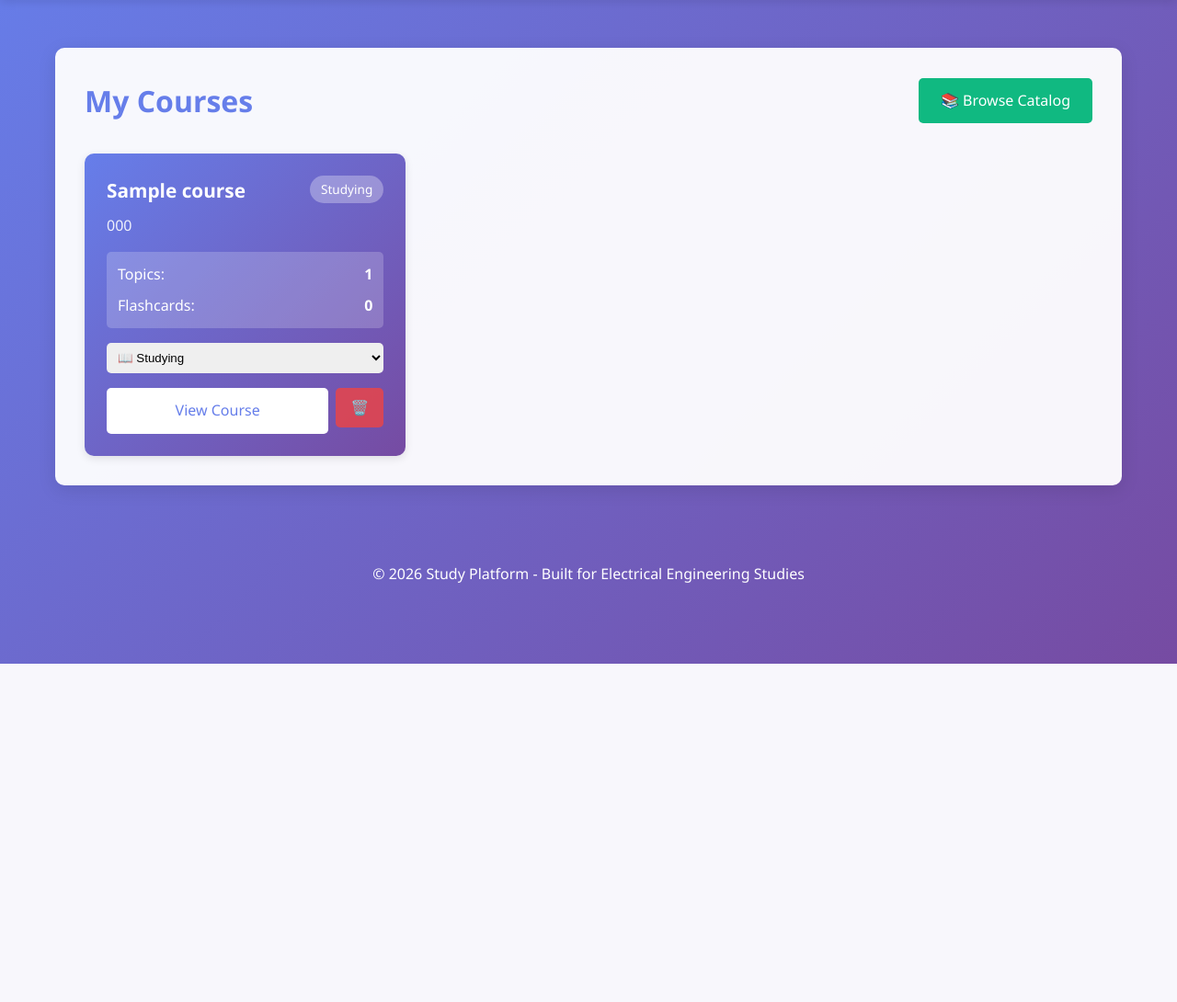
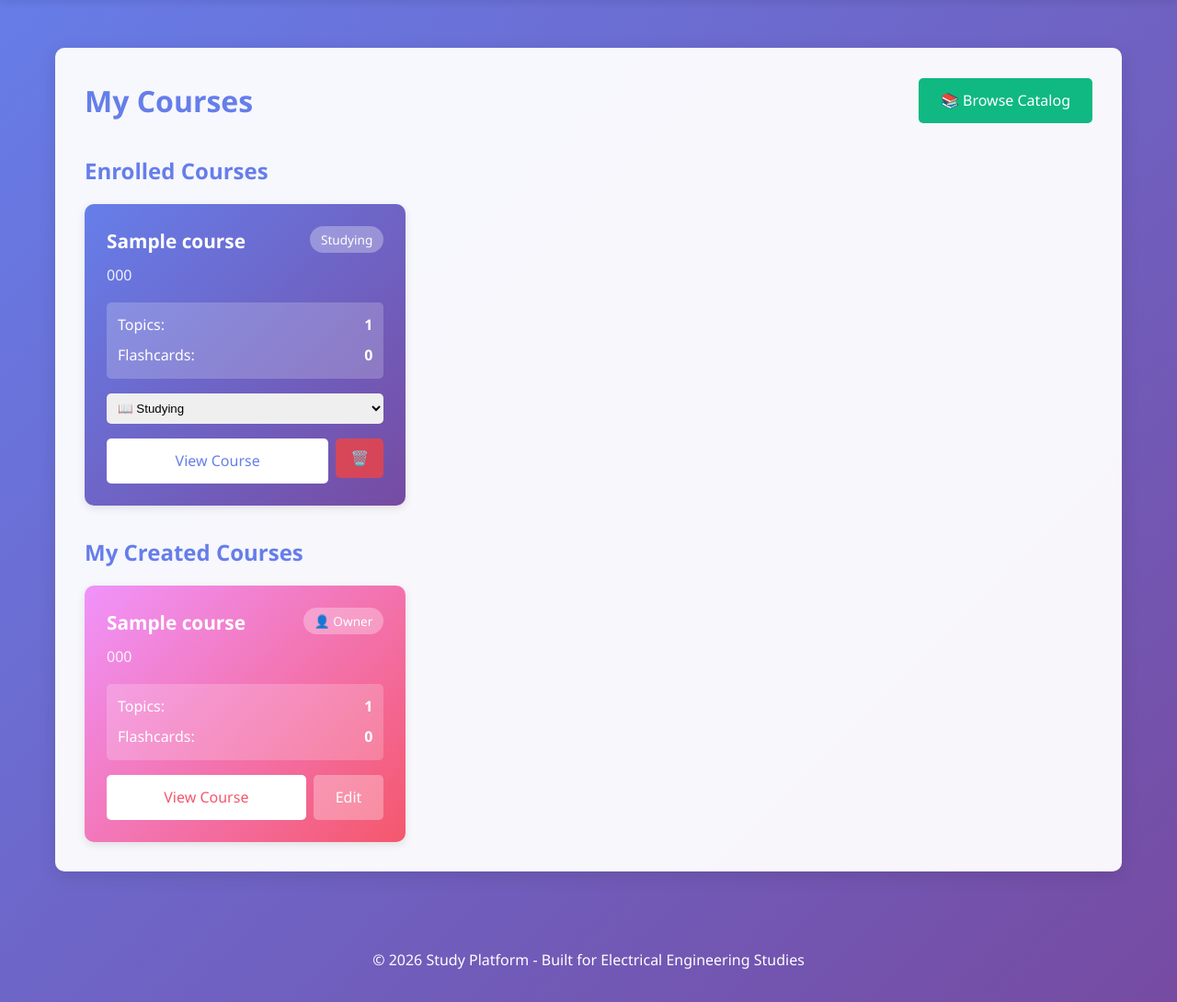
Before and after one commit to coreysreid/study-platform, a Django app: page /my-courses/ in a window 1280 px wide. Shown: the part 78-1168 px from the top of the page at 92% size. Before the commit the page ends 800 px from the top, so only its background shows below. Run offline with Django 5.2, Linux system fonts and the light colour scheme; a user stored in the database is signed in; tables that the repository leaves empty hold one stand-in row (values such as "Sample post"); data that the repository does not hold is empty; parts of the project's set-up code (start-up, migrations or seed data) failed here and were passed over; some libraries are stand-ins or nearby versions.

Commit message:
Address PR review feedback: fix access control, HTTP methods, docs, and add owned courses to My Courses
Co-authored-by: coreysreid <111491611+coreysreid@users.noreply.github.com>

```diff
--- a/study/templates/study/my_courses.html
+++ b/study/templates/study/my_courses.html
@@ -9,8 +9,11 @@
         <a href="{% url 'course_catalog' %}" class="btn" style="background: #10b981;">📚 Browse Catalog</a>
     </div>
 
+    {% if enrollments or owned_courses %}
+        <!-- Enrolled Courses -->
         {% if enrollments %}
-        <div style="display: grid; grid-template-columns: repeat(auto-fill, minmax(300px, 1fr)); gap: 1.5rem;">
+            <h2 style="color: #667eea; margin-bottom: 1rem;">Enrolled Courses</h2>
+            <div style="display: grid; grid-template-columns: repeat(auto-fill, minmax(300px, 1fr)); gap: 1.5rem; margin-bottom: 2rem;">
                 {% for enrollment in enrollments %}
                     <div style="background: linear-gradient(135deg, #667eea 0%, #764ba2 100%); padding: 1.5rem; border-radius: 10px; color: white; box-shadow: 0 3px 10px rgba(0,0,0,0.1);">
                         <div style="display: flex; justify-content: space-between; align-items: start; margin-bottom: 0.5rem;">
@@ -57,12 +60,55 @@
                     </div>
                 {% endfor %}
             </div>
+        {% endif %}
+
+        <!-- Owned/Created Courses -->
+        {% if owned_courses %}
+            <h2 style="color: #667eea; margin-bottom: 1rem;">My Created Courses</h2>
+            <div style="display: grid; grid-template-columns: repeat(auto-fill, minmax(300px, 1fr)); gap: 1.5rem;">
+                {% for course in owned_courses %}
+                    <div style="background: linear-gradient(135deg, #f093fb 0%, #f5576c 100%); padding: 1.5rem; border-radius: 10px; color: white; box-shadow: 0 3px 10px rgba(0,0,0,0.1);">
+                        <div style="display: flex; justify-content: space-between; align-items: start; margin-bottom: 0.5rem;">
+                            <h3 style="font-size: 1.3rem; flex: 1;">{{ course.name }}</h3>
+                            <span style="background: rgba(255,255,255,0.3); padding: 0.25rem 0.75rem; border-radius: 15px; font-size: 0.85rem; white-space: nowrap; margin-left: 0.5rem;">
+                                👤 Owner
+                            </span>
+                        </div>
+                        {% if course.code %}
+                            <p style="opacity: 0.9; margin-bottom: 1rem;">{{ course.code }}</p>
+                        {% endif %}
+                        <div style="background: rgba(255,255,255,0.2); padding: 0.75rem; border-radius: 5px; margin-bottom: 1rem;">
+                            <div style="display: flex; justify-content: space-between; margin-bottom: 0.5rem;">
+                                <span>Topics:</span>
+                                <strong>{{ course.topic_count }}</strong>
+                            </div>
+                            <div style="display: flex; justify-content: space-between;">
+                                <span>Flashcards:</span>
+                                <strong>{{ course.flashcard_count }}</strong>
+                            </div>
+                        </div>
+
+                        <div style="display: flex; gap: 0.5rem;">
+                            <a href="{% url 'course_detail' course.id %}" class="btn" style="background: white; color: #f5576c; flex: 1; text-align: center; display: block;">
+                                View Course
+                            </a>
+                            <a href="{% url 'course_edit' course.id %}" class="btn btn-secondary" style="background: rgba(255,255,255,0.3); color: white;">
+                                Edit
+                            </a>
+                        </div>
+                    </div>
+                {% endfor %}
+            </div>
+        {% endif %}
     {% else %}
         <div style="text-align: center; padding: 3rem; background: #f8f9fa; border-radius: 10px;">
             <p style="font-size: 1.2rem; color: #666; margin-bottom: 1.5rem;">
-                You haven't enrolled in any courses yet.
+                You haven't enrolled in any courses yet and haven't created any courses.
             </p>
+            <div style="display: flex; gap: 1rem; justify-content: center;">
                 <a href="{% url 'course_catalog' %}" class="btn" style="background: #10b981;">📚 Browse Course Catalog</a>
+                <a href="{% url 'course_create' %}" class="btn" style="background: #667eea;">+ Create Course</a>
+            </div>
         </div>
     {% endif %}
 </div>
--- a/study/templates/study/topic_detail.html
+++ b/study/templates/study/topic_detail.html
@@ -55,6 +55,7 @@
                             <div style="display: flex; gap: 0.5rem;">
                                 {% if topic.course.created_by == request.user %}
                                     <a href="{% url 'flashcard_edit' flashcard.id %}" class="btn btn-secondary" style="font-size: 0.9rem; padding: 0.5rem 1rem;">Edit</a>
+                                {% endif %}
                                 <a href="{% url 'submit_feedback' flashcard.id %}" class="btn btn-secondary" style="font-size: 0.9rem; padding: 0.5rem 1rem;">Feedback</a>
                             </div>
                         </div>
--- a/study/urls.py
+++ b/study/urls.py
@@ -9,6 +9,7 @@ urlpatterns = [
 
     # Course URLs
     path('my-courses/', views.course_list, name='course_list'),
+    path('courses/', views.course_list, name='course_list_legacy'),  # Backward compatibility
     path('catalog/', views.course_catalog, name='course_catalog'),
     path('course/<int:course_id>/', views.course_detail, name='course_detail'),
     path('course/<int:course_id>/enroll/', views.enroll_course, name='enroll_course'),
--- a/study/views.py
+++ b/study/views.py
@@ -9,7 +9,8 @@ from django.db.models import Count, Avg, Sum, Q
 from django.core.exceptions import PermissionDenied
 from django.core.paginator import Paginator
 from django.http import HttpResponseForbidden
-from functools import wraps, lru_cache
+from django.views.decorators.http import require_POST
+from functools import wraps
 from .models import Course, Topic, Flashcard, StudySession, FlashcardProgress, CardFeedback, CourseEnrollment
 from .forms import CourseForm, TopicForm, FlashcardForm, CardFeedbackForm
 from .utils import generate_parameterized_card
@@ -19,9 +20,8 @@ import json
 # Create your views here.
 
 # Utility functions for public content
-@lru_cache(maxsize=1)
 def get_system_user():
-    """Get the system user for public content. Cached to avoid repeated queries."""
+    """Get the system user for public content."""
     return User.objects.filter(username='system').first()
 
 def get_public_content_filter(user, model_class):
@@ -122,13 +122,22 @@ def logout_view(request):
 
 @login_required
 def course_list(request):
-    """My Courses - Show only courses the user is enrolled in"""
+    """My Courses - Show courses the user is enrolled in and courses they created"""
     enrollments = CourseEnrollment.objects.filter(user=request.user).select_related('course').annotate(
         topic_count=Count('course__topics', distinct=True),
         flashcard_count=Count('course__topics__flashcards', distinct=True)
     ).order_by('-enrolled_at')
 
-    return render(request, 'study/my_courses.html', {'enrollments': enrollments})
+    # Also include courses created by the user
+    owned_courses = Course.objects.filter(created_by=request.user).annotate(
+        topic_count=Count('topics', distinct=True),
+        flashcard_count=Count('topics__flashcards', distinct=True)
+    ).order_by('name')
+
+    return render(request, 'study/my_courses.html', {
+        'enrollments': enrollments,
+        'owned_courses': owned_courses,
+    })
 
 
 @login_required
@@ -182,6 +191,7 @@ def course_detail(request, course_id):
 
 
 @login_required
+@require_POST
 def enroll_course(request, course_id):
     """Enroll in a public course"""
     system_user = get_system_user()
@@ -205,6 +215,7 @@ def enroll_course(request, course_id):
 
 
 @login_required
+@require_POST
 def unenroll_course(request, course_id):
     """Remove a course from My Courses"""
     enrollment = get_object_or_404(CourseEnrollment, user=request.user, course_id=course_id)
@@ -215,20 +226,20 @@ def unenroll_course(request, course_id):
 
 
 @login_required
+@require_POST
 def update_enrollment_status(request, course_id):
     """Update the status of an enrolled course"""
-    if request.method == 'POST':
-        enrollment = get_object_or_404(CourseEnrollment, user=request.user, course_id=course_id)
-        new_status = request.POST.get('status')
+    enrollment = get_object_or_404(CourseEnrollment, user=request.user, course_id=course_id)
+    new_status = request.POST.get('status')
 
-        # Check if status is valid (efficient membership check)
-        valid_statuses = {'studying', 'mastered', 'shelved'}
-        if new_status in valid_statuses:
-            enrollment.status = new_status
-            enrollment.save()
-            messages.success(request, f'Updated status to "{enrollment.get_status_display()}".')
-        else:
-            messages.error(request, 'Invalid status.')
+    # Check if status is valid using the model's STATUS_CHOICES as the single source of truth
+    valid_statuses = {choice[0] for choice in CourseEnrollment.STATUS_CHOICES}
+    if new_status in valid_statuses:
+        enrollment.status = new_status
+        enrollment.save()
+        messages.success(request, f'Updated status to "{enrollment.get_status_display()}".')
+    else:
+        messages.error(request, 'Invalid status.')
 
     return redirect('course_list')
 
@@ -238,12 +249,12 @@ def topic_detail(request, topic_id):
     """View details of a specific topic - user must be enrolled in the course"""
     topic = get_object_or_404(Topic.objects.select_related('course'), id=topic_id)
 
-    # Check if user is enrolled in this course
+    # Check if user is enrolled in this course or is the owner
     enrollment = CourseEnrollment.objects.filter(user=request.user, course=topic.course).first()
-    system_user = get_system_user()
+    is_owner = topic.course.created_by == request.user
 
-    # Allow access if enrolled OR if viewing catalog (not studying)
-    if not enrollment and topic.course.created_by != system_user:
+    # Allow access only if enrolled or owner
+    if not enrollment and not is_owner:
         messages.error(request, 'You must be enrolled in this course to view topics.')
         return redirect('course_catalog')
 
@@ -364,12 +375,16 @@ def update_flashcard_progress(request, flashcard_id):
     if request.method == 'POST':
         flashcard = get_object_or_404(Flashcard, id=flashcard_id)
 
-        # Verify user has access to this flashcard's course (either own or public)
-        system_user = get_system_user()
-        has_access = (
-            flashcard.topic.course.created_by == request.user or
-            (system_user and flashcard.topic.course.created_by == system_user)
-        )
+        # Verify user has access to this flashcard's course:
+        # - Owners (course.created_by) always have access
+        # - Other users must have an active CourseEnrollment for the course
+        course = flashcard.topic.course
+        is_owner = (course.created_by == request.user)
+        has_enrollment = CourseEnrollment.objects.filter(
+            user=request.user,
+            course=course
+        ).exists()
+        has_access = is_owner or has_enrollment
 
         if not has_access:
             return HttpResponseForbidden("You don't have permission to update progress for this flashcard")
```
Also changed, not shown: docs/QUICK_START.md (+10 -9 lines), study/management/commands/populate_comprehensive_math_cards.py (+23 -15 lines), study/management/commands/populate_math_curriculum.py (+23 -15 lines), README.md. Lines whose indentation alone changed are shown as unchanged.
